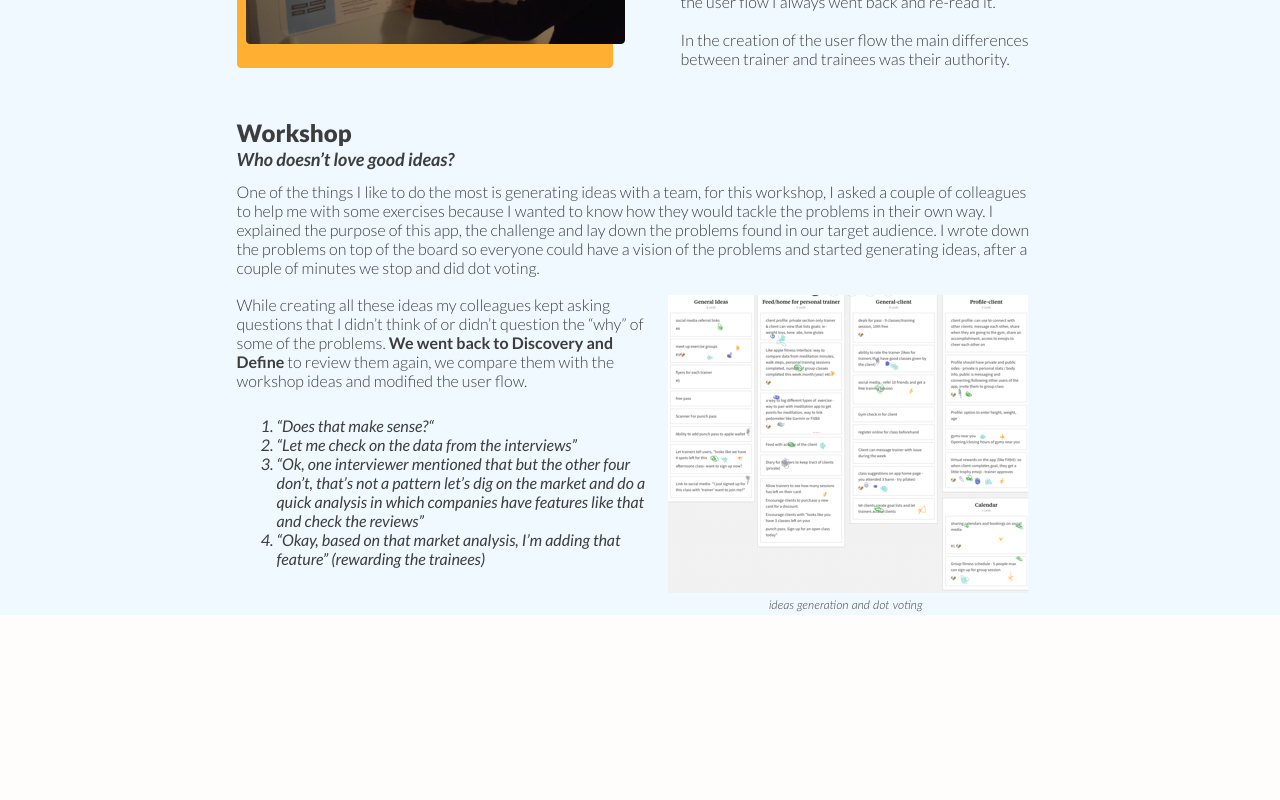
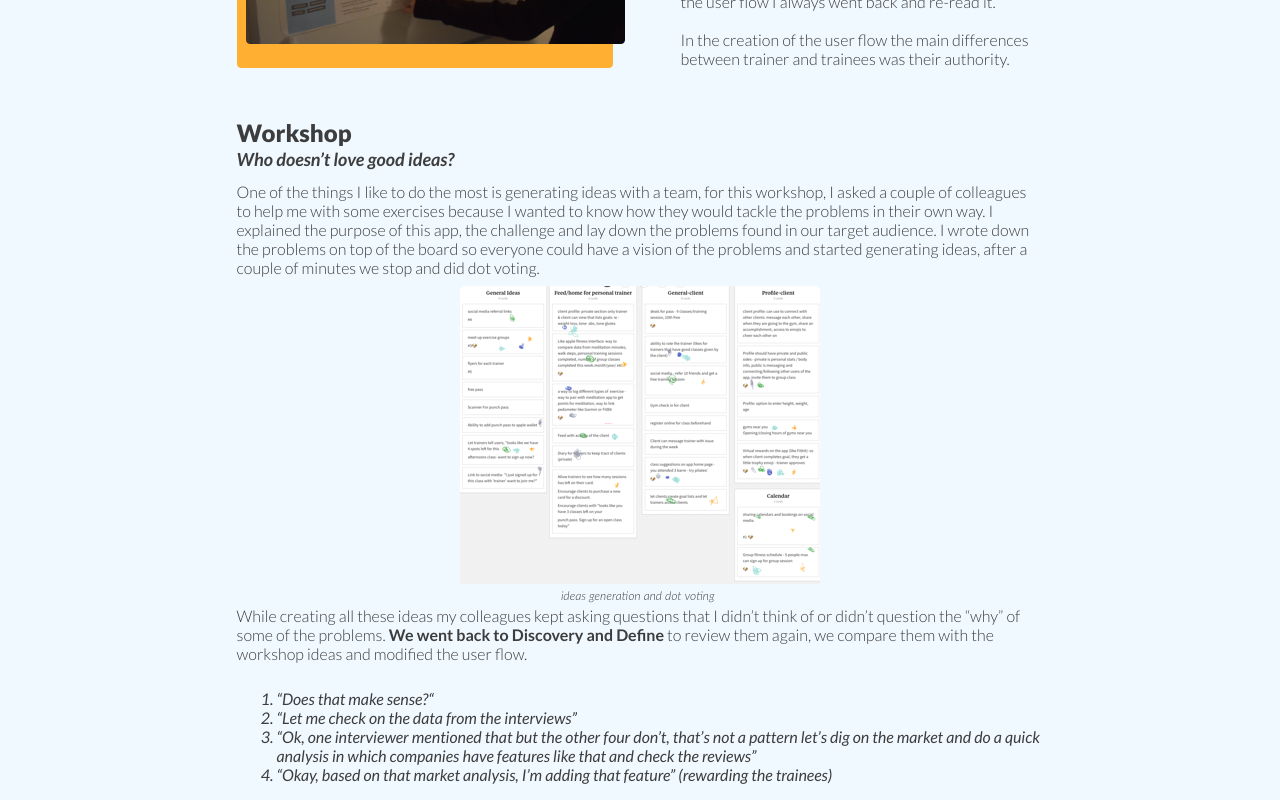
Before and after one commit to DanielGarc/ana-portfolio-website, a React (Create React App) app: page /fitstudy in a window 1280 px wide. Shown: the part 2459-3259 px from the top of the page. Before the commit the page ends 3074 px from the top, so only its background shows below. Built offline with nearby package versions, Linux system fonts and the light colour scheme.

Commit message:
fitstudy fixes to dot voting section

```diff
--- a/src/components/caseStudies/FitnessStudy.js
+++ b/src/components/caseStudies/FitnessStudy.js
@@ -7,7 +7,10 @@ import FitStudy from '../../assets/banner.png';
 import avatarTop from '../../assets/top_avatar.svg';
 import avatarBottom from '../../assets/bottom_avatar.svg';
 import whiteBoard from '../../assets/whiteboard.png';
+
 import dotVoting from '../../assets/dot_voting.png';
+import dotVotinghdpi from '../../assets/dot_voting_hdpi.png';
+import ImagePopup from '../shared/ImagePopup';
 
 const FitnessStudy = () => {
   return (
@@ -150,17 +153,28 @@ const FitnessStudy = () => {
             could have a vision of the problems and started generating ideas,
             after a couple of minutes we stop and did dot voting.
           </p>
+          <div style={{ display: 'block', margin: '9px 0' }} />
+          {/* <img alt='' src={dotVoting} /> */}
+          <div
+            style={{
+              display: 'flex',
+              flexDirection: 'row',
+              justifyContent: 'center'
+            }}
+          >
+            <ImagePopup
+              modalImg={dotVotinghdpi}
+              img={dotVoting}
+              altImg='dot voting'
+              altModalImg='dot voting large super large'
+            />
           </div>
-        <div style={{ display: 'block', margin: '9px 0' }} />
-
-        <div className='workshop-p2-split'>
-          <div className='workshop-p2-split-left'>
           <p>
             While creating all these ideas my colleagues kept asking questions
             that I didn’t think of or didn’t question the “why” of some of the
-              problems. <b>We went back to Discovery and Define</b> to review
-              them again, we compare them with the workshop ideas and modified
-              the user flow.
+            problems. <b>We went back to Discovery and Define</b> to review them
+            again, we compare them with the workshop ideas and modified the user
+            flow.
           </p>
           <div style={{ display: 'block', margin: '26px 0' }} />
 
@@ -172,8 +186,8 @@ const FitnessStudy = () => {
             <li className='workshop-p2-list-item'>
               “Ok, one interviewer mentioned that but the other four don’t,
               that’s not a pattern let’s dig on the market and do a quick
-                analysis in which companies have features like that and check
-                the reviews”
+              analysis in which companies have features like that and check the
+              reviews”
             </li>
             <li className='workshop-p2-list-item'>
               “Okay, based on that market analysis, I’m adding that feature”
@@ -181,10 +195,6 @@ const FitnessStudy = () => {
             </li>
           </ol>
         </div>
-          <div className='workshop-p2-split-right'>
-            <img alt='' src={dotVoting} />
-          </div>
-        </div>
       </Section>
     </div>
   );
--- /dev/null
+++ b/src/components/shared/ImagePopup.css
@@ -0,0 +1,89 @@
+.img {
+  border-radius: 5px;
+  cursor: pointer;
+  transition: 0.3s;
+}
+
+.img:hover {
+  opacity: 0.7;
+}
+
+/* The Modal (background) */
+.modal {
+  display: none; /* Hidden by default */
+  position: fixed; /* Stay in place */
+  z-index: 2001; /* Sit on top */
+  padding-top: 100px; /* Location of the box */
+  left: 0;
+  top: 0;
+  width: 100%; /* Full width */
+  height: 100%; /* Full height */
+  overflow: auto; /* Enable scroll if needed */
+  background-color: rgb(0, 0, 0); /* Fallback color */
+  background-color: rgba(0, 0, 0, 0.9); /* Black w/ opacity */
+}
+
+/* Modal Content (image) */
+.modal-content {
+  margin: auto;
+  display: block;
+  width: 80%;
+  max-width: 700px;
+}
+
+/* Caption of Modal Image */
+.caption {
+  margin: auto;
+  display: block;
+  width: 80%;
+  max-width: 700px;
+  text-align: center;
+  color: #ccc;
+  padding: 10px 0;
+  height: 150px;
+}
+
+/* Add Animation */
+.modal-content,
+.caption {
+  -webkit-animation-name: zoom;
+  -webkit-animation-duration: 0.6s;
+  animation-name: zoom;
+  animation-duration: 0.6s;
+}
+
+@-webkit-keyframes zoom {
+  from {
+    -webkit-transform: scale(0);
+  }
+  to {
+    -webkit-transform: scale(1);
+  }
+}
+
+@keyframes zoom {
+  from {
+    transform: scale(0);
+  }
+  to {
+    transform: scale(1);
+  }
+}
+
+/* The Close Button */
+.close {
+  position: absolute;
+  top: 15px;
+  right: 35px;
+  color: #f1f1f1;
+  font-size: 40px;
+  font-weight: bold;
+  transition: 0.3s;
+}
+
+.close:hover,
+.close:focus {
+  color: #bbb;
+  text-decoration: none;
+  cursor: pointer;
+}
--- /dev/null
+++ b/src/components/shared/ImagePopup.js
@@ -0,0 +1,45 @@
+import React from 'react';
+import './ImagePopup.css';
+
+export default class ImagePopup extends React.Component {
+  constructor(props) {
+    super(props);
+    this.state = {
+      modal: false
+    };
+  }
+  handleOnClick(event) {
+    event.preventDefault();
+    this.setState({ modal: !this.state.modal });
+  }
+
+  render() {
+    return (
+      <div>
+        <img
+          className='img'
+          src={this.props.img}
+          alt={this.props.altImg}
+          onClick={this.handleOnClick.bind(this)}
+        />
+        <div
+          className='modal'
+          onClick={this.handleOnClick.bind(this)}
+          style={{ display: this.state.modal ? 'block' : 'none' }}
+        >
+          <span className='close' onClick={this.handleOnClick.bind(this)}>
+            &times;
+          </span>
+          <img
+            className='modal-content'
+            src={this.props.modalImg}
+            alt={this.props.altModalImg}
+          />
+          <div className='caption'>
+            {this.props.altModalImg ? this.props.altModalImg : 'No Caption'}
+          </div>
+        </div>
+      </div>
+    );
+  }
+}
--- a/src/css/fitStudy.css
+++ b/src/css/fitStudy.css
@@ -189,7 +189,7 @@ b {
 .workshop-p1 {
   display: flex;
   flex-direction: row;
-  /* flex-wrap: no-wrap; */
+  flex-wrap: no-wrap;
   justify-content: flex-start;
   text-align: left;
   align-items: flex-end;
@@ -206,26 +206,14 @@ b {
   margin: 0px var(--margin-lg) auto var(--margin-lg);
 }
 
-.workshop-p2-split {
-  display: flex;
-  flex-direction: row;
-  justify-content: flex-start;
-  flex: 1;
-
-  margin: 0px var(--margin-lg) auto var(--margin-lg);
+workshop-p2 > ol {
+  margin: 0;
 }
 
-.workshop-p2-split-left {
-  text-align: left;
-}
-
-.workshop-p2-split-right {
-  margin-left: 18px;
-  margin-right: 16px;
-}
-
-ol {
-  margin: 0;
+.workshop-p2 > img {
+  display: flex;
+  /* align-self: center; */
+  margin: auto;
 }
 
 .workshop-p2-list-item {
```
Also changed, not shown: src/assets/dot_voting_hdpi.png (added), src/assets/workshop.png (deleted). Lines whose indentation alone changed are shown as unchanged.
